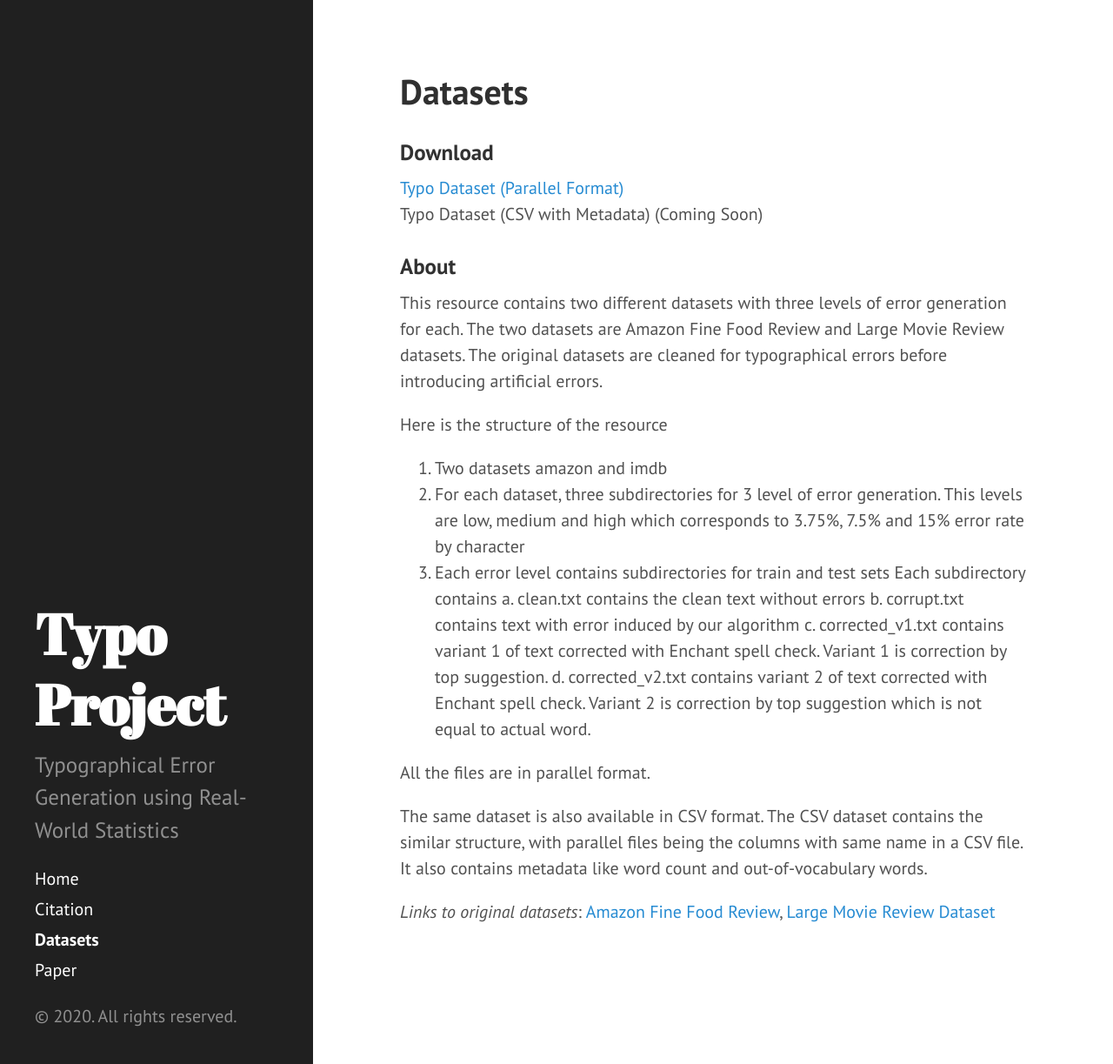
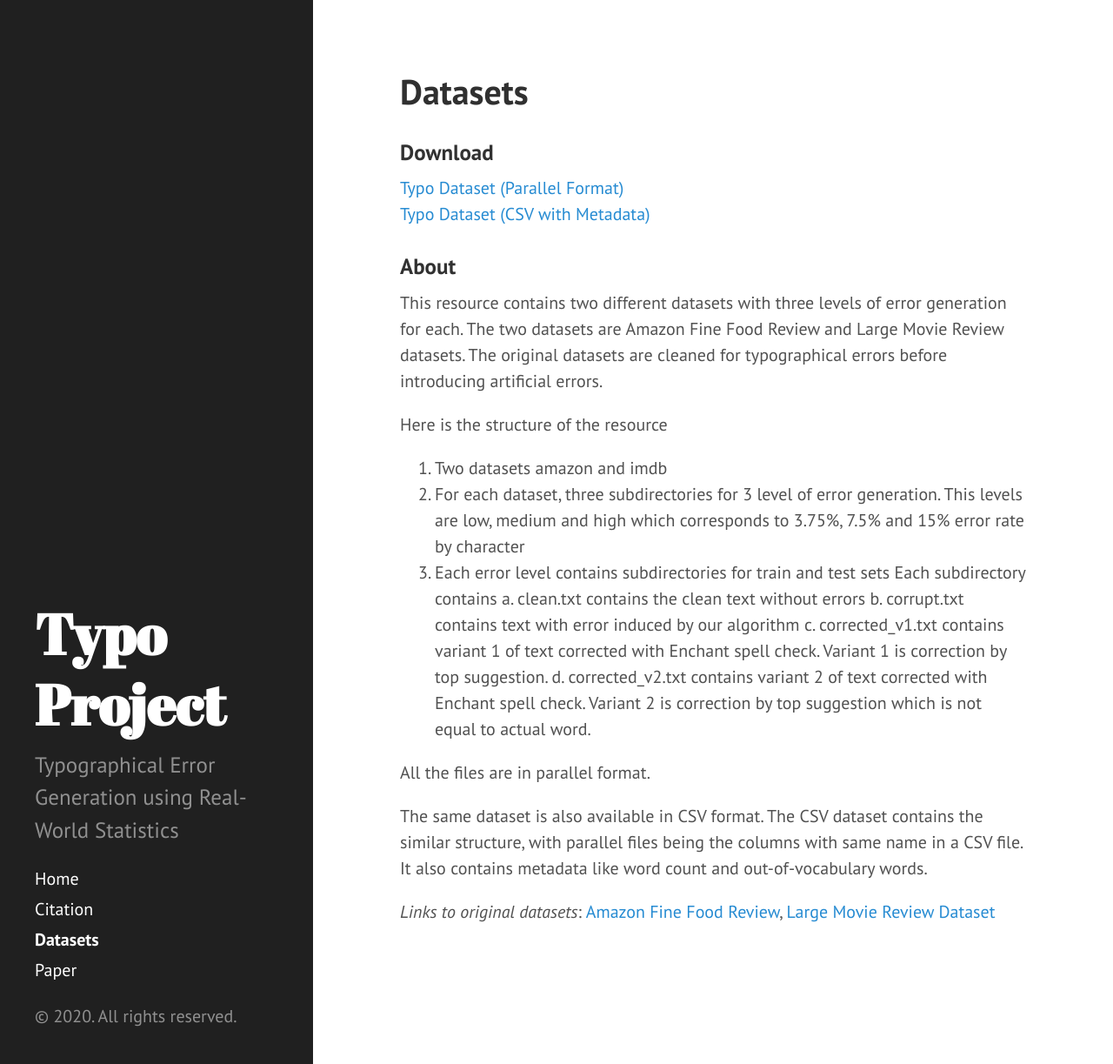
Before and after one commit to xitizzz/typo, a Jekyll site: the page built from dataset.md, in a window 1280 px wide and 1223 px high. Shown: the whole window at 87% size. Built offline with Jekyll 4.4.1, drawn with Linux system fonts in a browser that asks for light colours.

Commit message:
Update dataset.md

```diff
--- a/dataset.md
+++ b/dataset.md
@@ -6,7 +6,7 @@ title: Datasets
 ### Download
 
 [Typo Dataset (Parallel Format)](https://1drv.ms/u/s!AAU3jG1nh6NXlgY)
-Typo Dataset (CSV with Metadata) (Coming Soon)
+[Typo Dataset (CSV with Metadata)](https://1drv.ms/u/s!AAU3jG1nh6NXlgY)
 
 ### About
 This resource contains two different datasets with three levels of error generation for each. The two datasets are Amazon Fine Food Review and Large Movie Review datasets. The original datasets are cleaned for typographical errors before introducing artificial errors.
```
